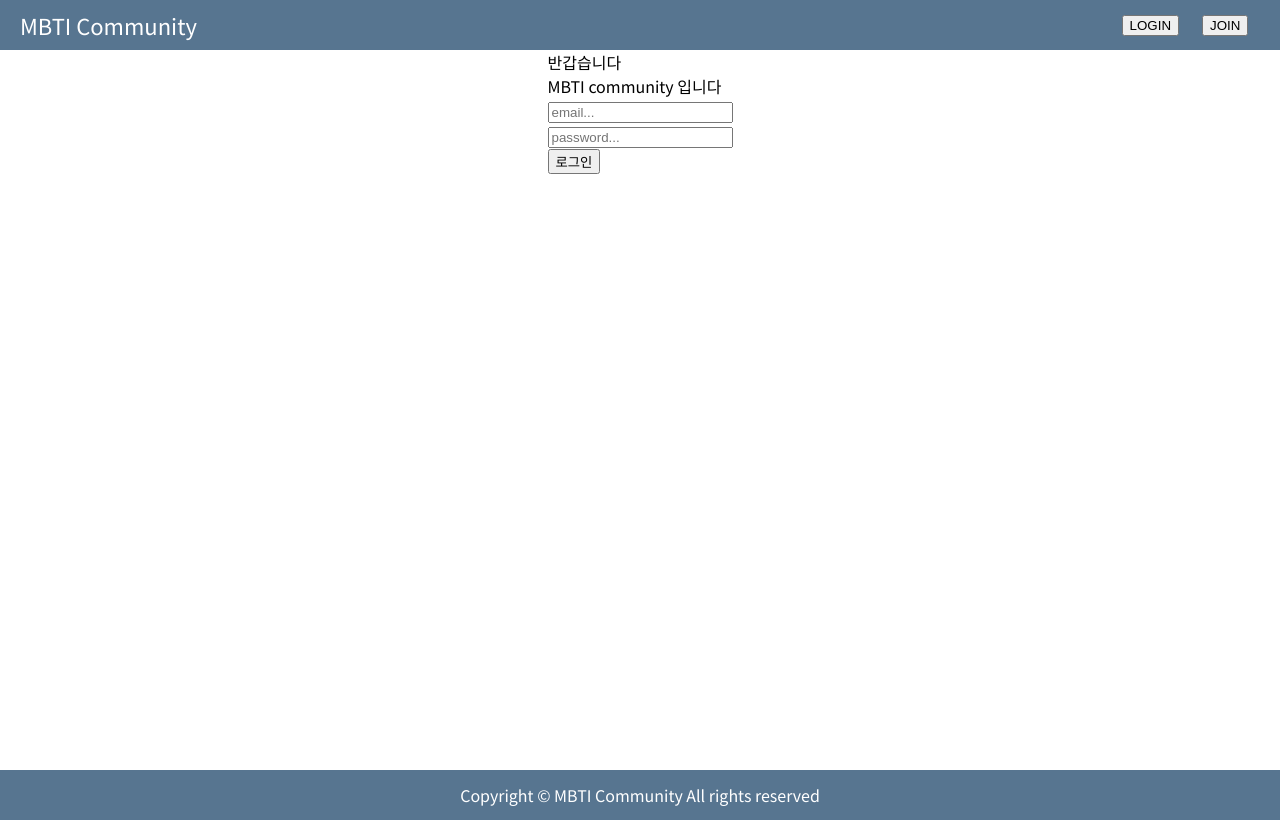
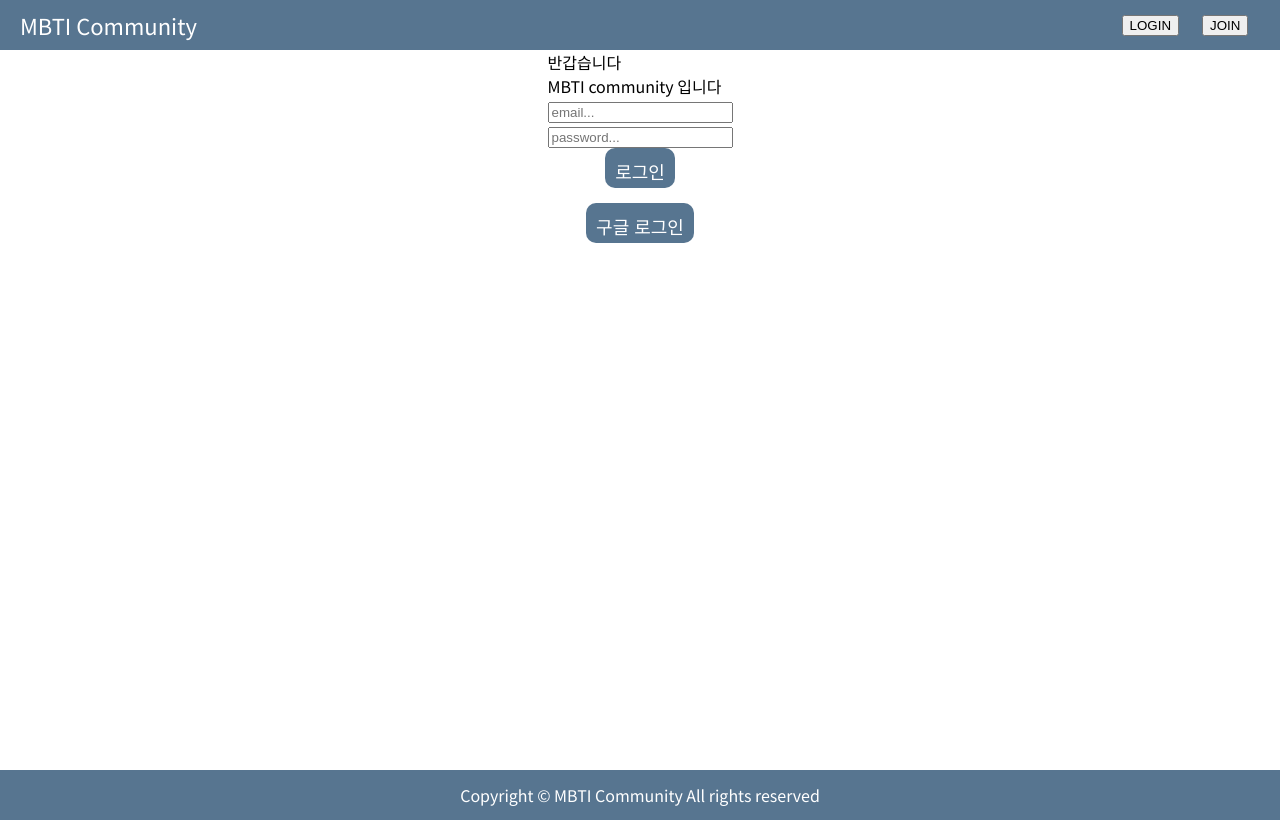
Before and after one commit to hyewon-han/news-feed, a React (Create React App) app: page /login in a window 1280 px wide. Built offline with nearby package versions, Linux system fonts and the light colour scheme; no server answers.

Commit message:
[UPDATE] 구글 로그인 구현

```diff
--- a/src/firebase.js
+++ b/src/firebase.js
@@ -1,7 +1,7 @@
 // Import the functions you need from the SDKs you need
 import { initializeApp } from 'firebase/app';
 import { getAnalytics } from 'firebase/analytics';
-import { getAuth } from 'firebase/auth';
+import { getAuth, GoogleAuthProvider } from 'firebase/auth';
 import { getFirestore } from 'firebase/firestore';
 
 // TODO: Add SDKs for Firebase products that you want to use
@@ -22,5 +22,6 @@ const firebaseConfig = {
 // Initialize Firebase
 export const app = initializeApp(firebaseConfig);
 export const auth = getAuth(app);
+export const provider = new GoogleAuthProvider();
 const analytics = getAnalytics(app);
 export const db = getFirestore(app);
--- a/src/pages/Login.jsx
+++ b/src/pages/Login.jsx
@@ -1,10 +1,12 @@
 import React, { useEffect, useState } from 'react';
-import { auth, db } from 'firebase.js';
-import { onAuthStateChanged, signInWithEmailAndPassword } from 'firebase/auth';
+import { auth, db, provider } from 'firebase.js';
+import { onAuthStateChanged, signInWithEmailAndPassword, signInWithPopup } from 'firebase/auth';
 import { useNavigate } from 'react-router-dom';
-import { collection, doc, getDoc, getDocs, query, where } from 'firebase/firestore';
+import { addDoc, collection, doc, getDoc, getDocs, query, where } from 'firebase/firestore';
 import { useDispatch } from 'react-redux';
 import { logInUser } from 'redux/modules/user';
+import Button from 'components/Button';
+import styled from 'styled-components';
 
 function Login() {
   const [email, setEmail] = useState('');
@@ -67,6 +69,26 @@ function Login() {
     }
   };
 
+  const handleGoogleLogin = async () => {
+    try {
+      const result = await signInWithPopup(auth, provider);
+      const user = result.user;
+      console.log('Google Login Successful:', user);
+      dispatch(logInUser(user.uid));
+      const userObj = {
+        name: user.displayName,
+        email: user.email,
+        avatar: user.photoURL,
+        userId: user.uid,
+        mbti: null
+      };
+      const docRef = await addDoc(collection(db, 'users'), userObj);
+      console.log('Document written with ID: ', docRef.id);
+    } catch (error) {
+      console.error('Google Login Error:', error.message);
+    }
+  };
+
   return (
     <div>
       <form>
@@ -94,10 +116,20 @@ function Login() {
           />
         </div>
         <p>{error && <span style={{ color: 'red' }}>{error}</span>}</p>
-        <button onClick={signIn}>로그인</button>
+        <Btns>
+          <Button onClick={signIn}>로그인</Button>
+          <Button onClick={handleGoogleLogin}>구글 로그인</Button>
+        </Btns>
       </form>
     </div>
   );
 }
 
 export default Login;
+
+const Btns = styled.div`
+  display: flex;
+  flex-direction: column;
+  gap: 15px;
+  align-items: center;
+`;
```
